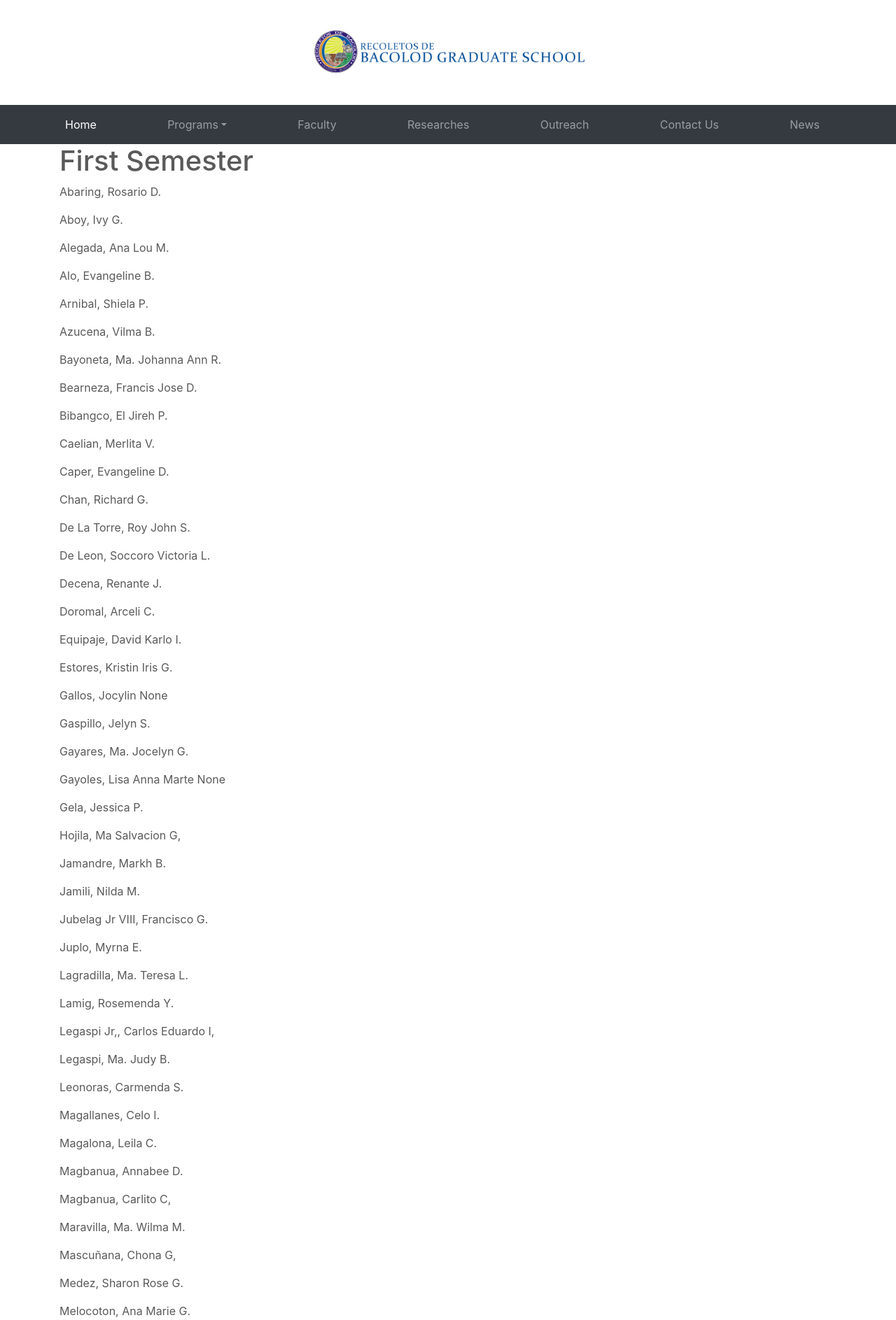
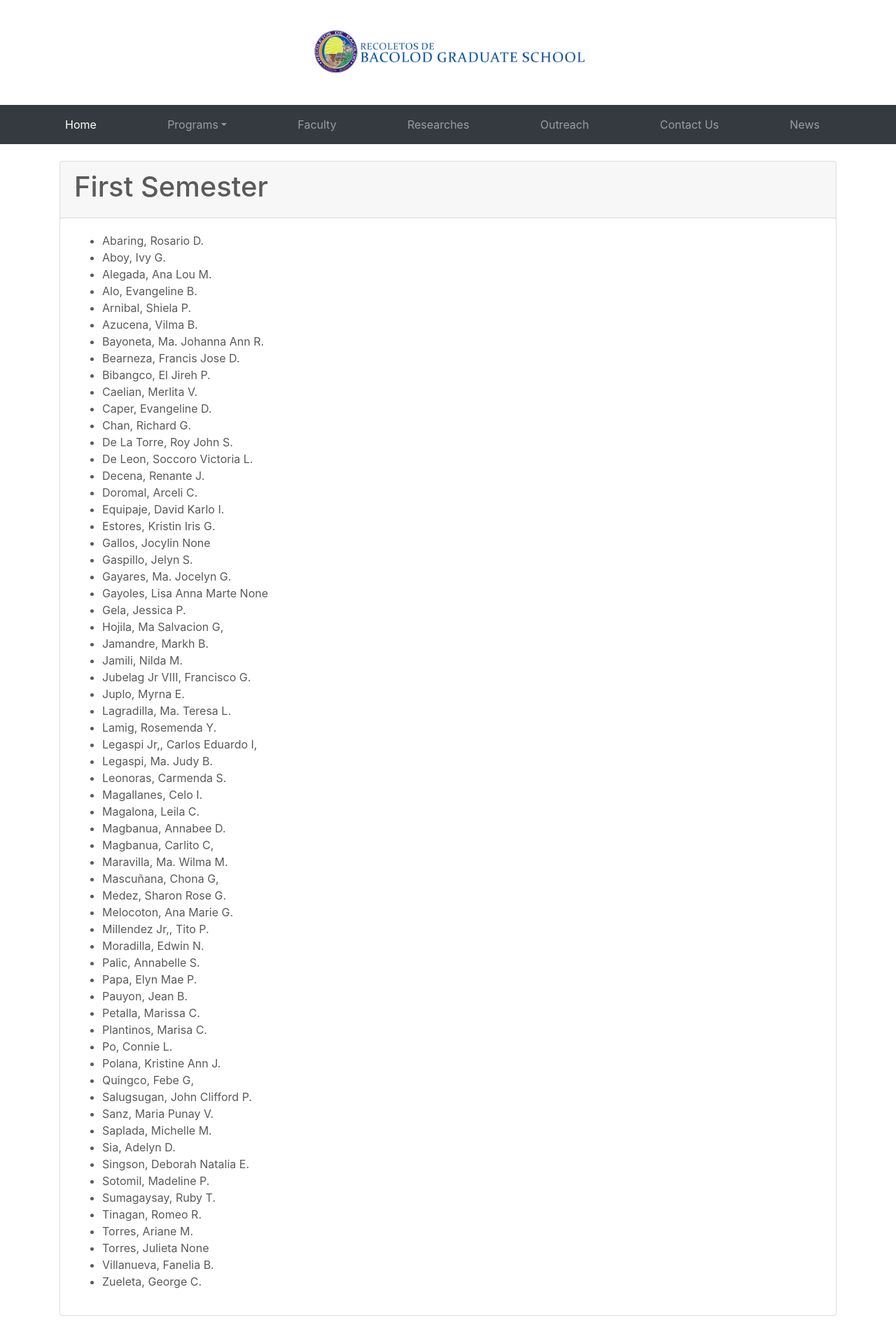
Before and after one commit to keirjeffreyvelez18/RBGS, a Django app: page /faculty in a window 1280 px wide. Shown: the part 54-1941 px from the top of the page at 70% size. Run offline with Django 3.2, Linux system fonts and the light colour scheme; data comes from the database, SQL or seed files in the repository; some libraries are stand-ins or nearby versions.

Commit message:
finished faculty

```diff
--- a/website/templates/website/faculty.html
+++ b/website/templates/website/faculty.html
@@ -1,13 +1,32 @@
 {% extends 'website/base.html' %}
 {% block content %}
 <div class="container">
-    <h1>First Semester</h1>
-    {% for FacultyMember in firstsem %}
-    <p>{{FacultyMember.faculty_Last_Name}}, {{FacultyMember.faculty_First_Name}} {{FacultyMember.faculty_Middle_Name}}</p>
-    {% endfor %}
-    <h1>Second Semester</h1>
-    {% for FacultyMember in secondsem %}
-    <p>{{FacultyMember.faculty_Last_Name}}, {{FacultyMember.faculty_First_Name}} {{FacultyMember.faculty_Middle_Name}}</p>
-    {% endfor %}
+    <br>
+    <div class="card">
+        <div class="card-content">
+            <div class="card-header"><h1>First Semester</h1></div>
+            <div class="card-body">
+                <ul>
+                    {% for FacultyMember in firstsem %}
+                    <li>{{FacultyMember.faculty_Last_Name}}, {{FacultyMember.faculty_First_Name}} {{FacultyMember.faculty_Middle_Name}}</li>
+                    {% endfor %}
+                </ul>
+            </div>
+        </div>
+    </div>
+    <br>
+    <div class="card">
+        <div class="card-content">
+            <div class="card-header"><h1>Second Semester</h1></div>
+            <div class="card-body">
+                <ul>
+                    {% for FacultyMember in secondsem %}
+                    <li>{{FacultyMember.faculty_Last_Name}}, {{FacultyMember.faculty_First_Name}} {{FacultyMember.faculty_Middle_Name}}</li>
+                    {% endfor %}
+                </ul>
+            </div>
+        </div>
+    </div>
+    <br>
 </div>
 {% endblock %}
```
